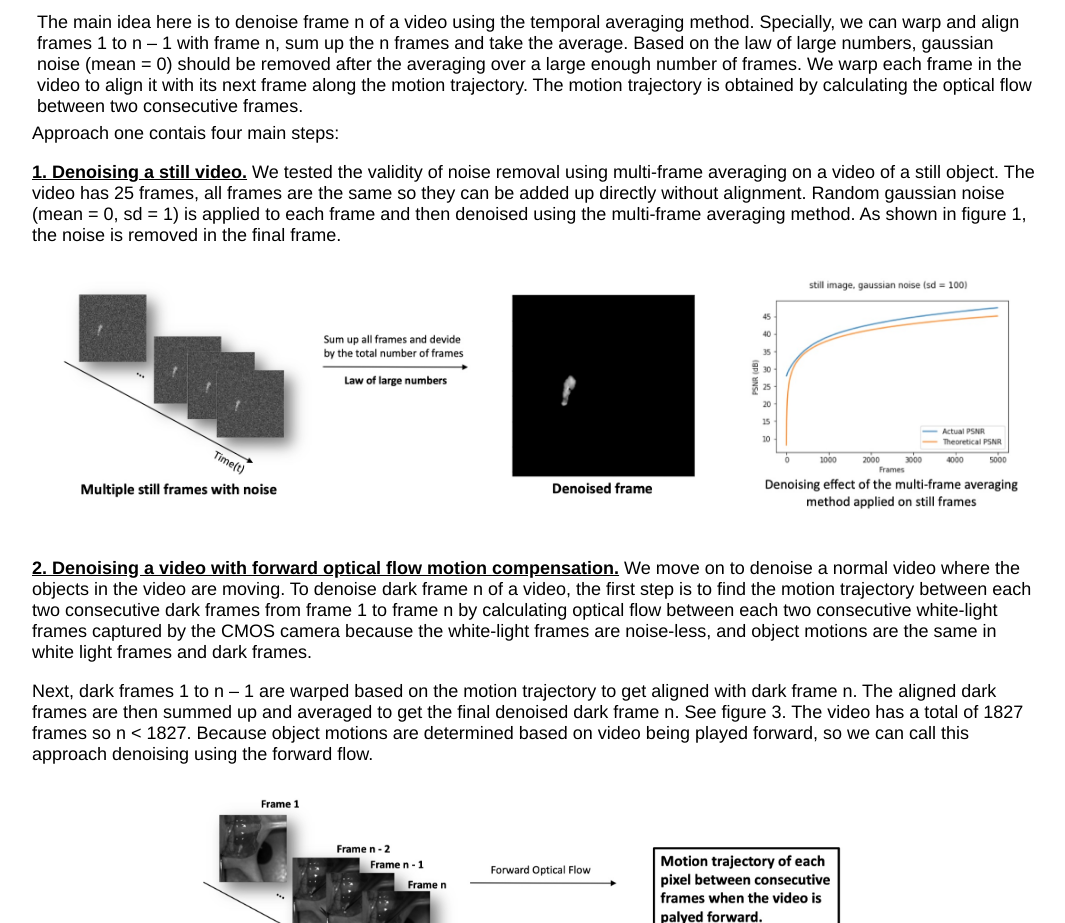
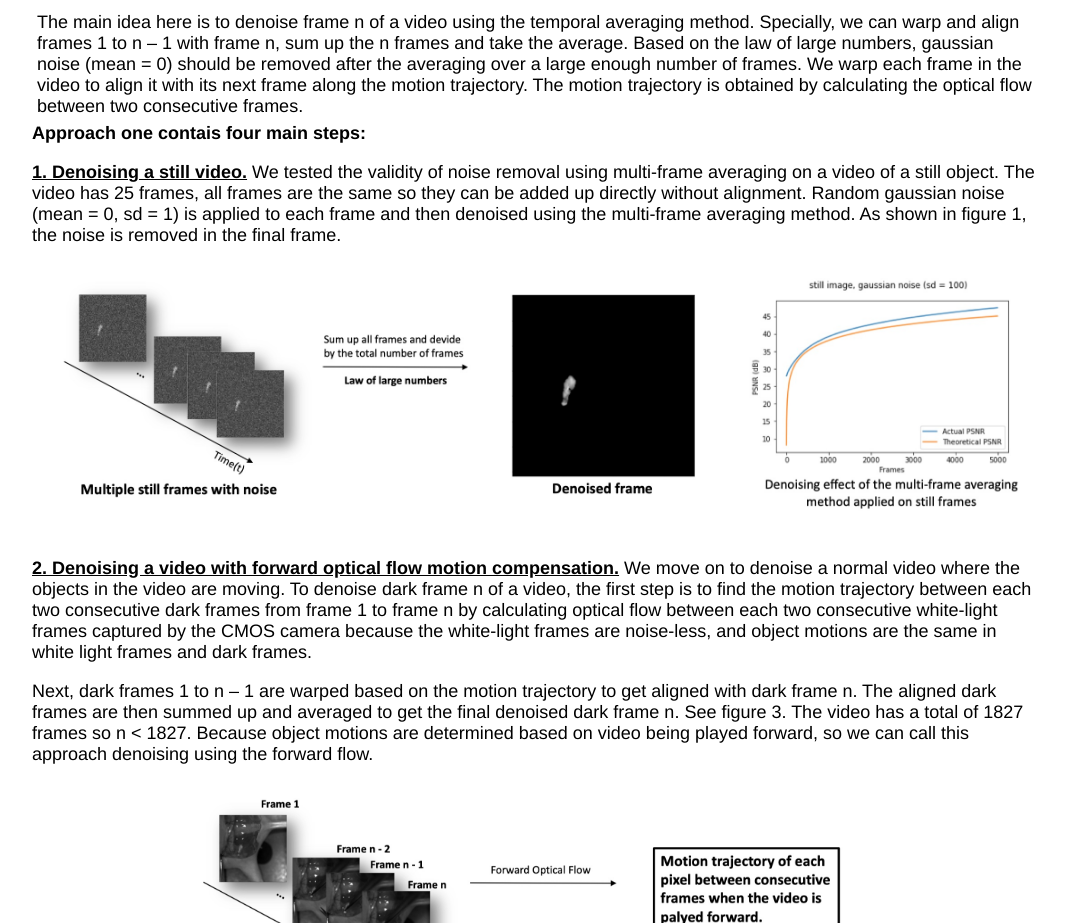
Before and after one commit to RenwenCui/CS766, a plain HTML site: page index.html in a window 1280 px wide. Shown: the part 1100-2023 px from the top of the page, without its empty margins (103-1168 px from the left). Drawn offline with Linux system fonts and the light colour scheme.

Commit message:
Update index.html

```diff
--- a/index.html
+++ b/index.html
@@ -375,7 +375,7 @@
 	  	</p></span></td>
   		</table>
 		<table align="center"><td width="1000px"><span style="font-size:18px">
-			<p>Approach one contais four main steps:</p>
+			<p><b>Approach one contais four main steps:</b></p>
 
 			<p><b><u>1. Denoising a still video.</u></b> We tested the validity of noise removal using multi-frame averaging on a video of a still object. The video has 25 frames, all frames are the same so they can be added up directly without
 				alignment. Random gaussian noise (mean = 0, sd = 1) is applied to each frame and then denoised using the multi-frame averaging method. As shown in figure 1, the noise is removed in the final frame.
```
